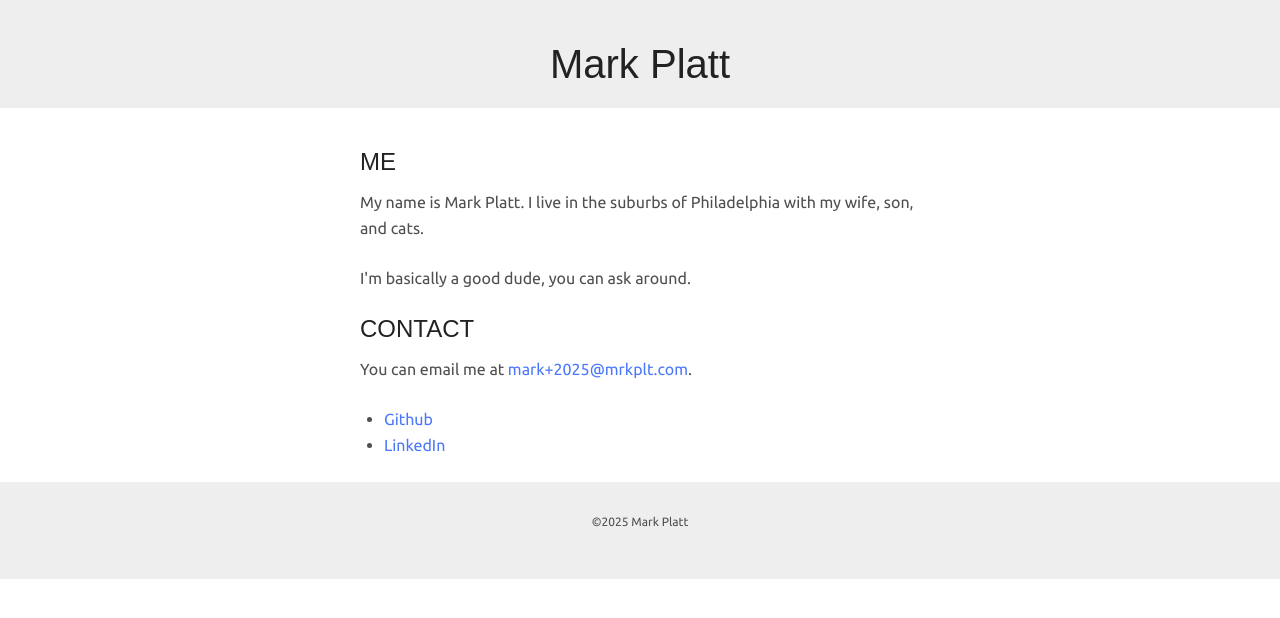
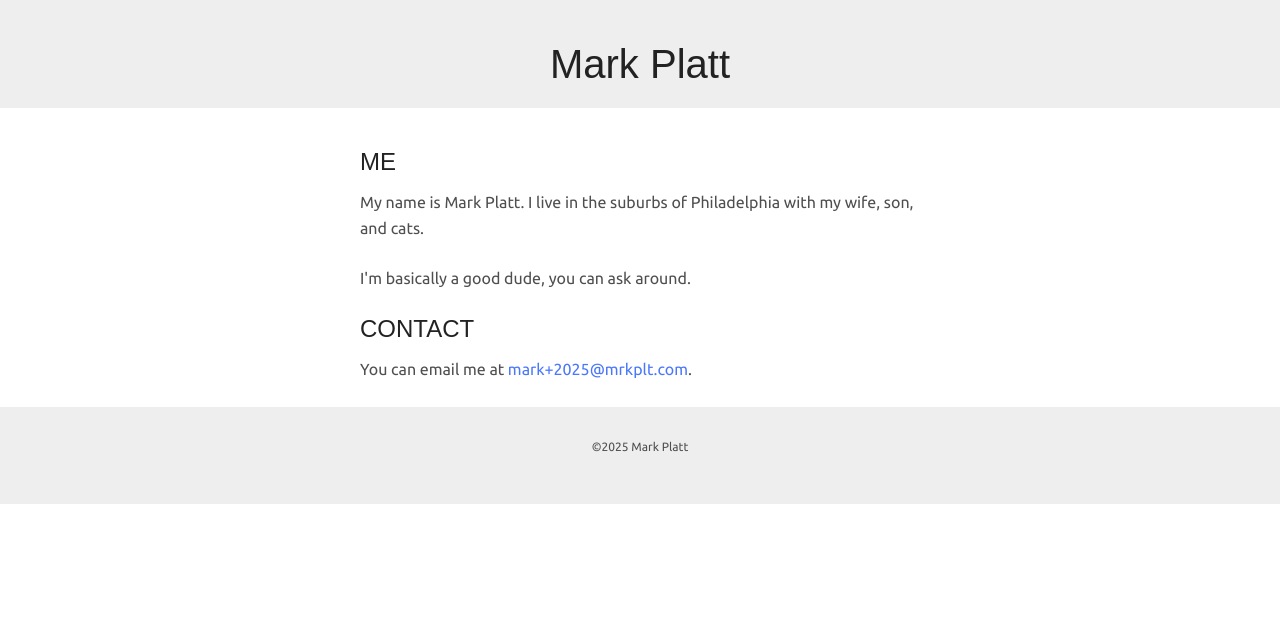
Before and after one commit to mrkplt/mrkplt.github.io, a Jekyll site: the page built from index.html, in a window 1280 px wide. Shown: the top 618 px of the page. Built offline with Jekyll 4.4.1, drawn with Linux system fonts in a browser that asks for light colours; some web fonts are replaced.

Commit message:
Update social.html

```diff
--- a/_includes/social.html
+++ b/_includes/social.html
@@ -2,9 +2,3 @@
   <p>
     You can email me at <a href="mailto:mark+{{ site.time | date: "%Y" }}@mrkplt.com">mark+{{ site.time | date: "%Y" }}@mrkplt.com</a>.
   </p>
-  <p>
-    <ul>
-      <li><a href="https://github.com/mrkplt">Github</a></li>
-      <li><a href="http://www.linkedin.com/in/markplatt/">LinkedIn</a></li>
-    </ul>
-  </p>
```
